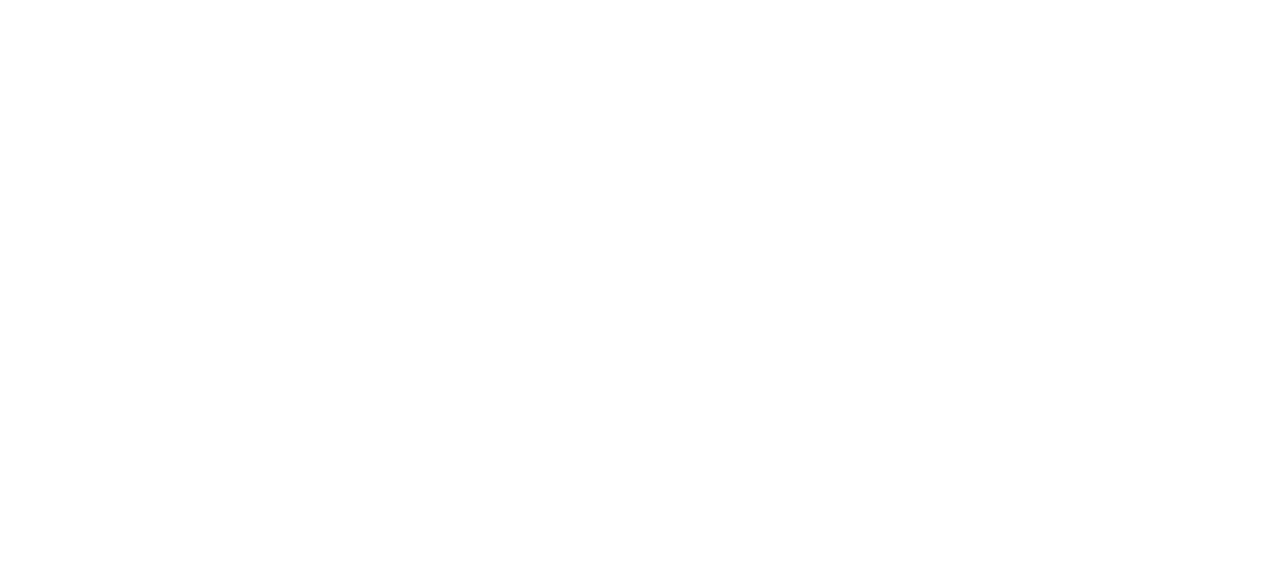
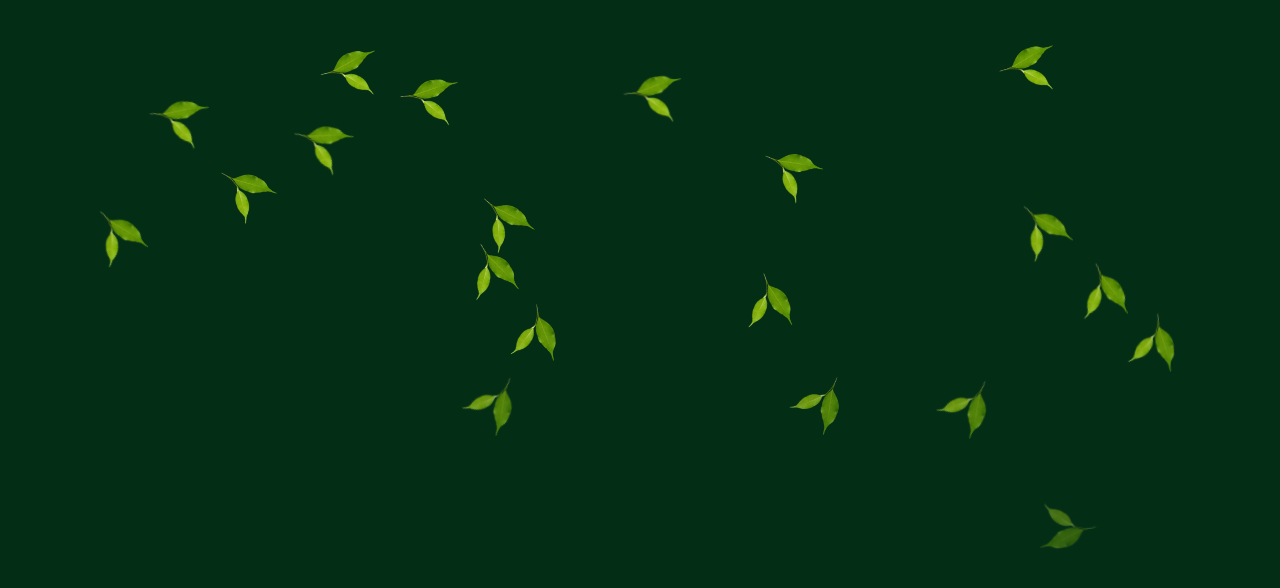
Before and after one commit to abdulkhafizov07/abdulkhafizovuz, a SvelteKit app: page / in a window 1280 px wide. Shown: the top 588 px of the page. Built offline with nearby package versions, Linux system fonts and the light colour scheme.

Commit message:
added some temporary tea leaves fall animation

```diff
--- a/src/routes/+page.svelte
+++ b/src/routes/+page.svelte
@@ -0,0 +1,83 @@
+<script lang="ts">
+    import { onMount } from "svelte";
+
+    onMount(() => {
+        const LEAF_COUNT = 20;
+        const container = document.getElementById("leaf-container");
+        if (!container) return;
+
+        function random(min: number, max: number) {
+            return Math.random() * (max - min) + min;
+        }
+
+        function createLeaf() {
+            const leaf = document.createElement("img");
+            leaf.src = "/assets/green-tea-leaf.png";
+            leaf.className =
+                "leaf absolute w-12 opacity-80 pointer-events-none";
+
+            leaf.style.top = "-100px";
+            leaf.style.left = `${random(0, window.innerWidth - 50)}px`;
+            leaf.style.animationDuration = `${random(8, 16)}s`;
+            leaf.style.animationDelay = `${random(0, 5)}s`;
+            leaf.style.transform = `rotate(${random(-40, 40)}deg) scale(${random(0.8, 1.4)})`;
+
+            container.appendChild(leaf);
+        }
+
+        for (let i = 0; i < LEAF_COUNT; i++) {
+            createLeaf();
+        }
+    });
+</script>
+
+<section id="hero">
+    <div
+        id="leaf-container"
+        class="w-full h-screen relative bg-green-950 overflow-hidden"
+    ></div>
+</section>
+
+<style>
+    @keyframes fall {
+        0% {
+            transform: translateY(-10vh) translateX(0) rotate(0deg);
+            opacity: 1;
+        }
+        50% {
+            transform: translateY(50vh) translateX(40px) rotate(180deg);
+            opacity: 0.9;
+        }
+        100% {
+            transform: translateY(100vh) translateX(-40px) rotate(360deg);
+            opacity: 0;
+        }
+    }
+
+    @keyframes fallLeft {
+        0% {
+            transform: translateY(-10vh) translateX(0) rotate(0deg);
+        }
+        100% {
+            transform: translateY(100vh) translateX(-60px) rotate(360deg);
+            opacity: 0;
+        }
+    }
+
+    @keyframes fallRight {
+        0% {
+            transform: translateY(-10vh) translateX(0) rotate(0deg);
+        }
+        100% {
+            transform: translateY(100vh) translateX(60px) rotate(360deg);
+            opacity: 0;
+        }
+    }
+
+    :global(.leaf) {
+        animation-name: fall;
+        animation-timing-function: linear;
+        animation-iteration-count: infinite;
+        will-change: transform, opacity;
+    }
+</style>
```
Also changed, not shown: static/assets/green-tea-leaf.png (added), 1 other file (tests, documents, lock files or other folders).
